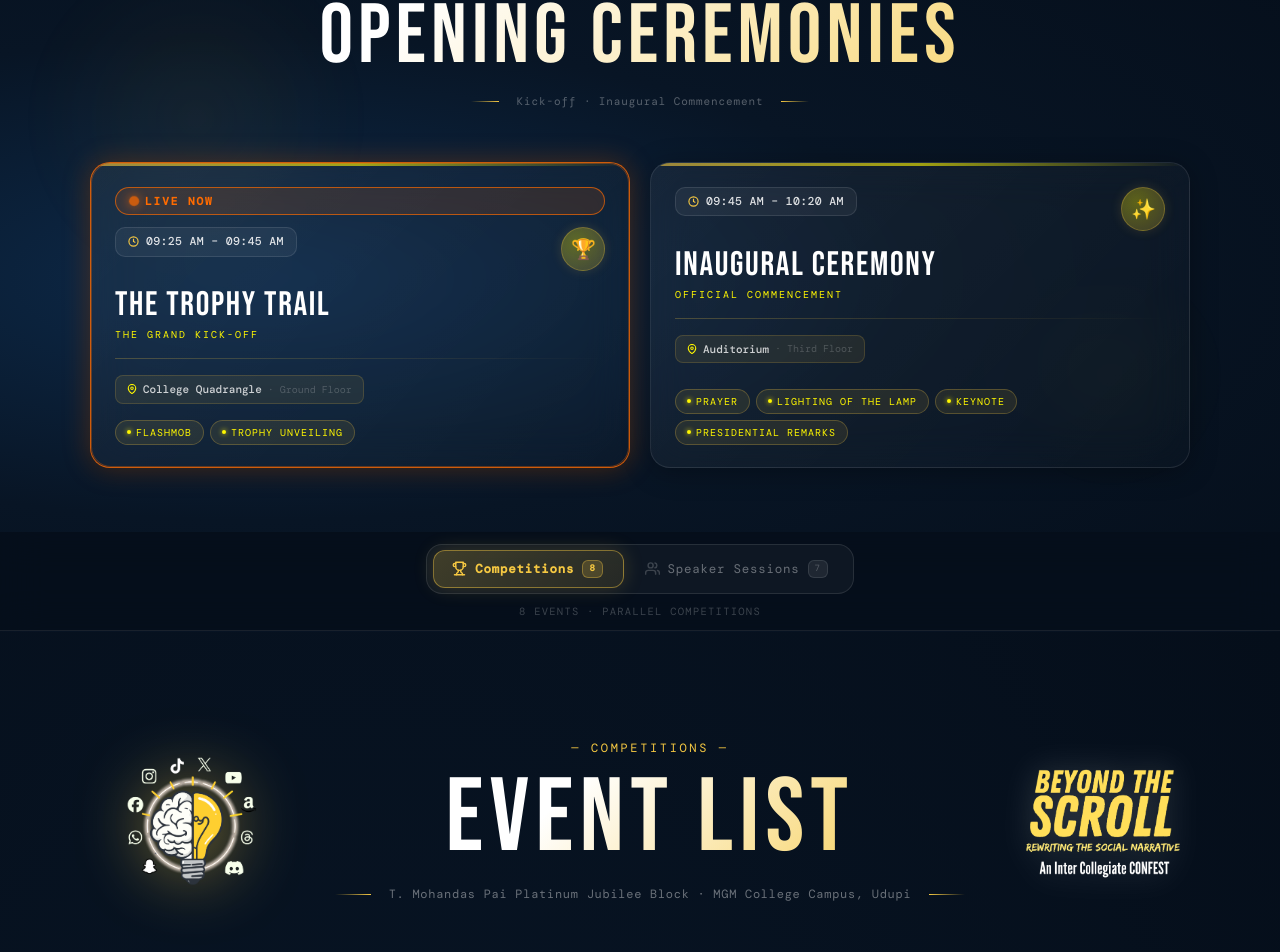
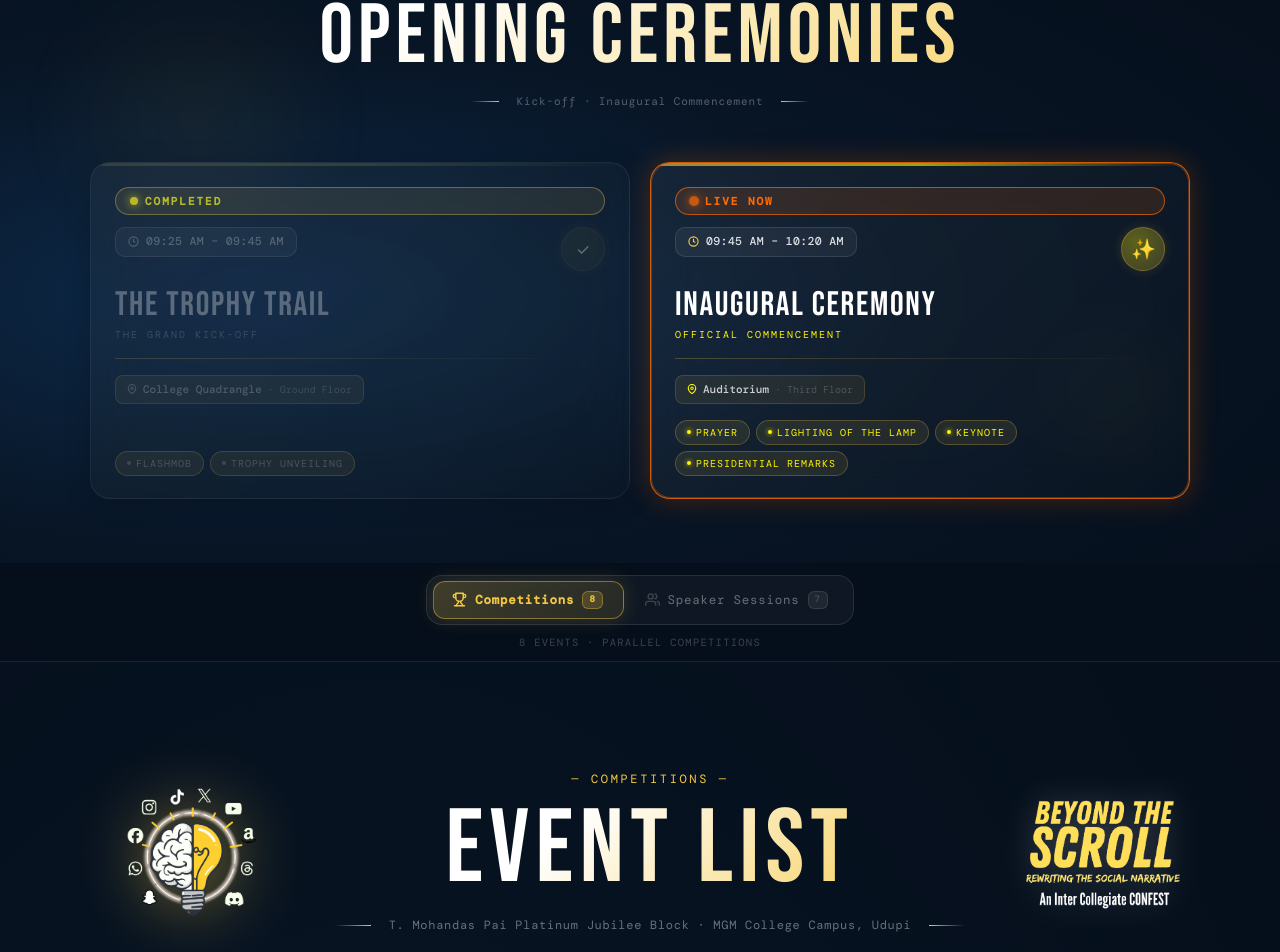
Before and after one commit to Shreevatsatg/collegecontest, a React (Vite) app: page / in a window 1280 px wide. Shown: the part 1656-2608 px from the top of the page. Built offline with nearby package versions, Linux system fonts and the light colour scheme; a web font is replaced by a local one.

Commit message:
inaugral

```diff
--- a/src/components/CeremonyList.jsx
+++ b/src/components/CeremonyList.jsx
@@ -7,11 +7,11 @@ import { createPortal } from "react-dom";
 // STATUS options: "upcoming" | "ongoing" | "done"
 // To add images after ceremony ends, add paths to `images` array
 // Example:
-//   "trophy-trail": { status: "done", images: ["/images/ceremoney/trophy-1.jpg", "/images/ceremoney/trophy-2.jpg"] },
+//   "trophy-trail": { status: "nedo", images: ["/images/ceremoney/trophy-1.jpg", "/images/ceremoney/trophy-2.jpg"] },
 // ============================================================
 const CEREMONY_STATUS = {
-  "trophy-trail": { status: "ongoing", images: [] },
-  "inaugural":    { status: "upcoming", images: [] },
+  "trophy-trail": { status: "done", images: [] },
+  "inaugural":    { status: "ongoing", images: [] },
   "valedictory":  { status: "upcoming", images: [] },
 };
 // ============================================================
```
Also changed, not shown: public/icons/1st - Copy.png (added).
